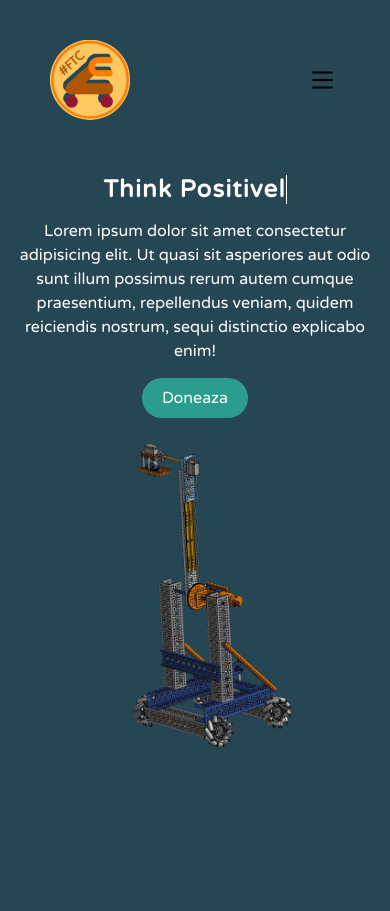
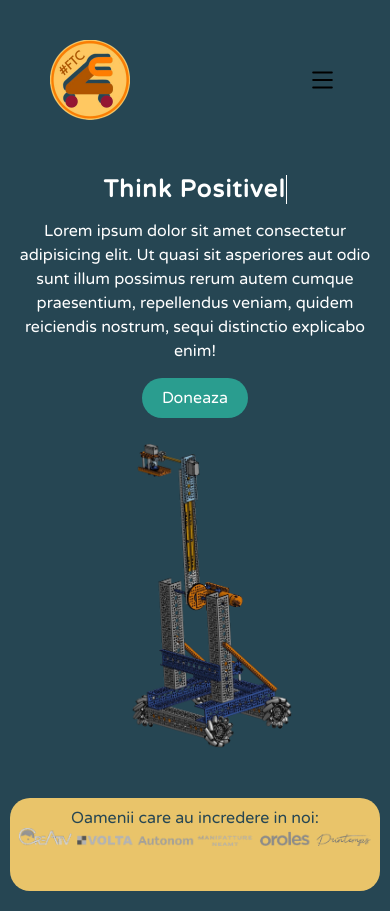
Before and after one commit to helbetdavid/ftc.eucodez.ro, a plain HTML site: page index.html in a window 390 px wide. Before the commit the page ends 844 px from the top, so only its background shows below. Drawn offline with Linux system fonts and the light colour scheme.

Commit message:
added sponsors and made it work for desktop and mobile also

```diff
--- a/index.html
+++ b/index.html
@@ -52,6 +52,13 @@
         <img src="src/img/robofin.png" alt="hero" />
       </div>
     </div>
+    <div class="container">
+      <div class="color-box">
+        <p>Oamenii care au incredere in noi:</p>
+        <img src="src/img/Sponsori.png" alt="sponsori">
+      </div>
+    </div>
+    </div>
     <script src="src/js/script.js"></script>
   </body>
 </html>
--- a/src/css/style.css
+++ b/src/css/style.css
@@ -118,6 +118,7 @@ nav ul li.donate-btn a:hover {
   display: flex;
   justify-content: space-between;
   align-items: center;
+
   margin: 100px 0;
 }
 .col-1{
@@ -228,3 +229,30 @@ nav ul li.donate-btn a:hover {
     width: 80%;
   }
 }
+
+.color-box{
+  background-color: #e9c46a;
+  padding: 40px 0;
+  margin: 20px 0;
+  border-radius: 20px;
+  text-align: center;
+  opacity: 1;
+}
+.color-box img{
+  width: 95%;
+  height: auto;
+}
+.color-box p{
+  color: #264653;
+  top:0;
+  left: 0;
+  font-size: 1.2em;
+  margin-top: -20px;
+}
+
+@media screen and (max-width: 790px) {
+  .color-box p{
+    font-size: 1em;
+      margin-top: -30px;
+  }
+}
```
Also changed, not shown: src/img/Sponsori.png (added).
